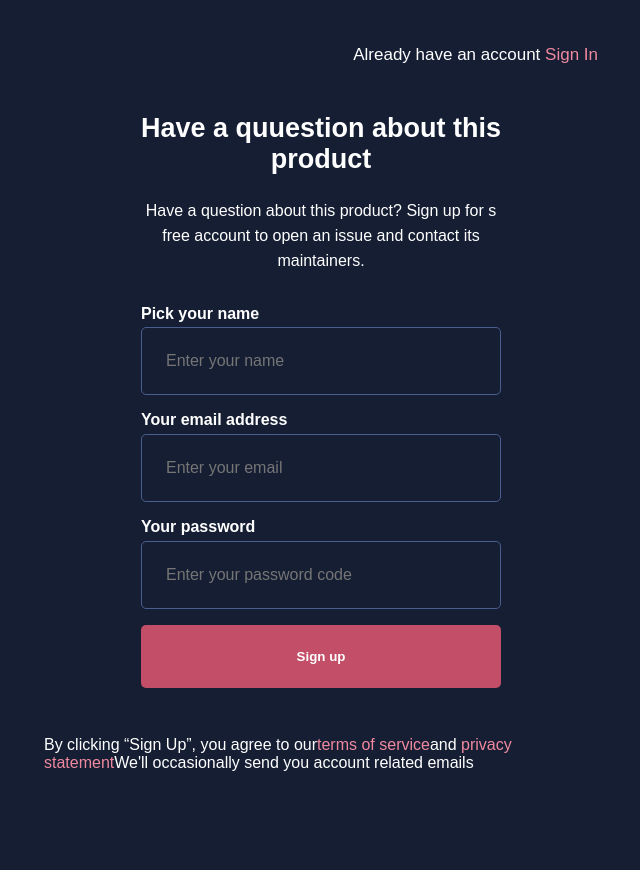
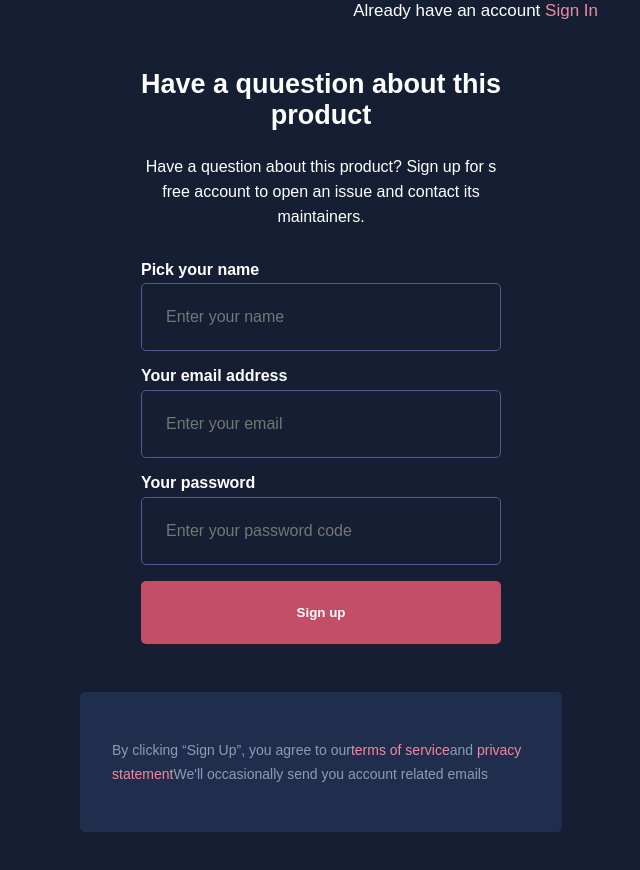
Before and after one commit to andrz-zack/Practicas-de-formulario, a plain HTML site: page index.html in a window 1280 px wide. Shown: the whole page, without its empty margins (319-959 px from the left). Before the commit the page ends 836 px from the top, so only its background shows below. Drawn offline with Linux system fonts and the light colour scheme.

Commit message:
Terminado la parte de la seccion legal

```diff
--- a/styles.css
+++ b/styles.css
@@ -85,3 +85,14 @@ a {
     padding: 1.5rem 3rem;
     cursor: pointer;
 }
+
+.legal {
+    background-color: #202e4e;
+    border-radius: 5px;
+    padding: 2rem;
+    width: 87%;
+    margin: 0 auto;
+    font-size: 14px;
+    line-height: 24px;
+    color: #8f9ab2;
+}
```
